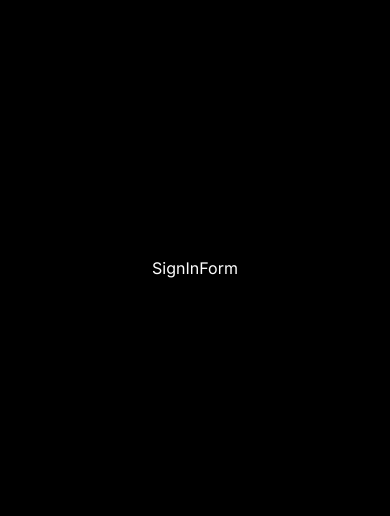
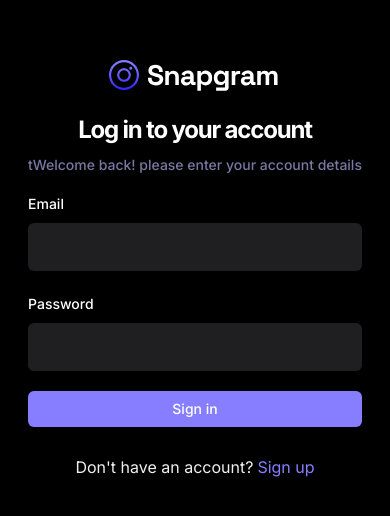
Before and after one commit to rodo08/social-media, a React (Vite) app: page /sign-in in a window 390 px wide. Shown: the part 154-670 px from the top of the page. Built offline with nearby package versions, Linux system fonts and the light colour scheme; no server answers.

Commit message:
Add login functionality

```diff
--- a/src/_auth/forms/SignInForm.tsx
+++ b/src/_auth/forms/SignInForm.tsx
@@ -1,9 +1,142 @@
+import * as z from "zod";
+import { zodResolver } from "@hookform/resolvers/zod";
+import { Link, useNavigate } from "react-router-dom";
+import { useToast } from "@/hooks/use-toast";
+import { useForm } from "react-hook-form";
 
+import {
+  Form,
+  FormControl,
+  FormField,
+  FormItem,
+  FormLabel,
+  FormMessage,
+} from "@/components/ui/form";
+import { Input } from "@/components/ui/input";
+import { Button } from "../../components/ui/button";
+import { SigninValidation } from "@/lib/validation";
+import Loader from "../../components/shared/Loader";
 
-function SignInForm() {
+import { useSignInAccount } from "../../lib/react-query/queriesAndMutations";
+import { useUserContext } from "../../context/AuthContext";
+
+const SigninForm = () => {
+  const { toast } = useToast();
+  const { checkAuthUser, isLoading: isUserLoading } = useUserContext();
+  const navigate = useNavigate();
+
+  const { mutateAsync: signInAccount } = useSignInAccount();
+
+  // 1. Define your form.
+  const form = useForm<z.infer<typeof SigninValidation>>({
+    resolver: zodResolver(SigninValidation),
+    defaultValues: {
+      email: "",
+      password: "",
+    },
+  });
+
+  // 2. Define a submit handler.
+  async function onSubmit(values: z.infer<typeof SigninValidation>) {
+    //user loggin in
+
+    console.log("here");
+
+    const session = await signInAccount({
+      email: values.email,
+      password: values.password,
+    });
+
+    console.log({ session });
+
+    if (!session) {
+      return toast({
+        title: "Something went wrong, please try again",
+      });
+    }
+
+    const isLoggedIn = await checkAuthUser();
+
+    console.log(isLoggedIn);
+
+    if (isLoggedIn) {
+      form.reset();
+      console.log("navigate");
+      navigate("/");
+    } else {
+      return toast({
+        title: "Something went wrong, please try again",
+      });
+    }
+  }
+
   return (
-    <div>SignInForm</div>
-  )
-}
+    <Form {...form}>
+      <div className="sm:w-420 flex-center flex-col">
+        <img src="/assets/images/logo.svg" alt="logo" />
 
-export default SignInForm
+        <h2 className="h3-bold md:h2-bold pt-5 sm:pt-12">
+          Log in to your account
+        </h2>
+        <p className="text-light-3 small-medium md:base-regular mt-2">
+          tWelcome back! please enter your account details
+        </p>
+
+        <form
+          onSubmit={form.handleSubmit(onSubmit)}
+          className="flex flex-col gap-5 w-full mt-4"
+        >
+          <FormField
+            control={form.control}
+            name="email"
+            render={({ field }) => (
+              <FormItem>
+                <FormLabel>Email</FormLabel>
+                <FormControl>
+                  <Input type="email" className="shad-input" {...field} />
+                </FormControl>
+
+                <FormMessage />
+              </FormItem>
+            )}
+          />
+          <FormField
+            control={form.control}
+            name="password"
+            render={({ field }) => (
+              <FormItem>
+                <FormLabel>Password</FormLabel>
+                <FormControl>
+                  <Input type="password" className="shad-input" {...field} />
+                </FormControl>
+
+                <FormMessage />
+              </FormItem>
+            )}
+          />
+          <Button type="submit" className="shad-button_primary">
+            {isUserLoading ? (
+              <div className="flex-center gap-2">
+                {" "}
+                <Loader /> loading...{" "}
+              </div>
+            ) : (
+              "Sign in"
+            )}
+          </Button>
+          <p className="text-small-regular text-light-2 text-center mt-2">
+            Don't have an account?
+            <Link
+              to="/sign-up"
+              className="text-primary-500 text-small-semibold ml-1"
+            >
+              Sign up
+            </Link>
+          </p>
+        </form>
+      </div>
+    </Form>
+  );
+};
+
+export default SigninForm;
--- a/src/lib/validation/index.ts
+++ b/src/lib/validation/index.ts
@@ -4,6 +4,12 @@
 export const SignupValidation = z.object({
   name: z.string().min(2, { message: "Too short" }),
   username: z.string().min(2, { message: "Too short" }),
-  email: z.string().min(8, { message: "Too short" }),
+  email: z.string().email({ message: "Invalid email" }),
   password: z.string().min(8, { message: "Too short" }),
 });
+
+//sign in
+export const SigninValidation = z.object({
+  email: z.string().email({ message: "Invalid email" }),
+  password: z.string().min(8, { message: "Too short" }),
+});
```
